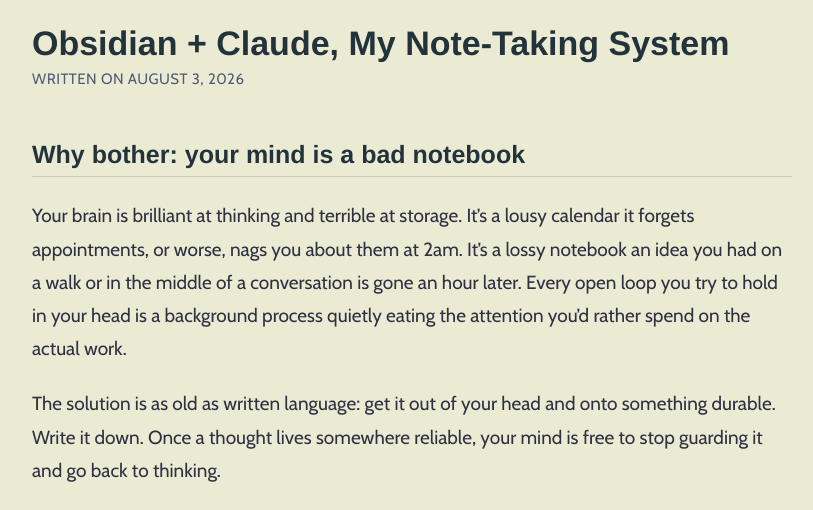
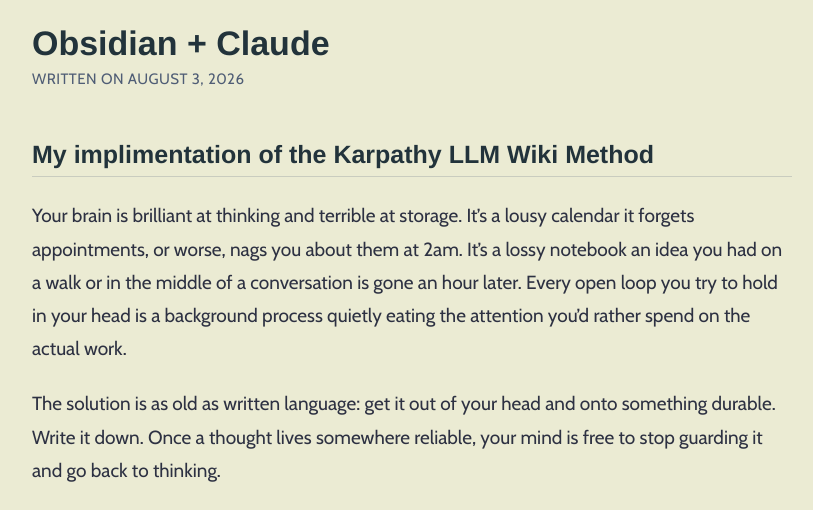
Before and after one commit to coreyclip/coreyclip.github.io, a Jekyll site: the page built from _posts/2026-08-03-Obsidian-Claude-Note-Taking-Setup.md, in a window 1280 px wide and 900 px high, cut to the strip 390-900 px from the top of the window. Shown: the whole strip, without its empty margins (228-1041 px from the left). Built offline with Jekyll 4.4.1, drawn with Linux system fonts in a browser that asks for light colours; nearby versions of some CDN libraries; some web fonts are replaced.

Commit message:
fix formatting in new post and adjust title

```diff
--- a/_posts/2026-08-03-Obsidian-Claude-Note-Taking-Setup.md
+++ b/_posts/2026-08-03-Obsidian-Claude-Note-Taking-Setup.md
@@ -1,12 +1,11 @@
 ---
 layout: post
-title: Obsidian + Claude, My Note-Taking System
+title: Obsidian + Claude
 published: true
 tags: technical
 ---
 
-# Why bother: your mind is a bad notebook
-
+# My implimentation of the Karpathy LLM Wiki Method
 Your brain is brilliant at thinking and terrible at storage. It's a lousy calendar it forgets appointments, or worse, nags you about them at 2am. It's a lossy notebook an idea you had on a walk or in the middle of a conversation is gone an hour later. Every open loop you try to hold in your head is a background process quietly eating the attention you'd rather spend on the actual work.
 
 The solution is as old as written language: get it out of your head and onto something durable. Write it down. Once a thought lives somewhere reliable, your mind is free to stop guarding it and go back to thinking.
```
